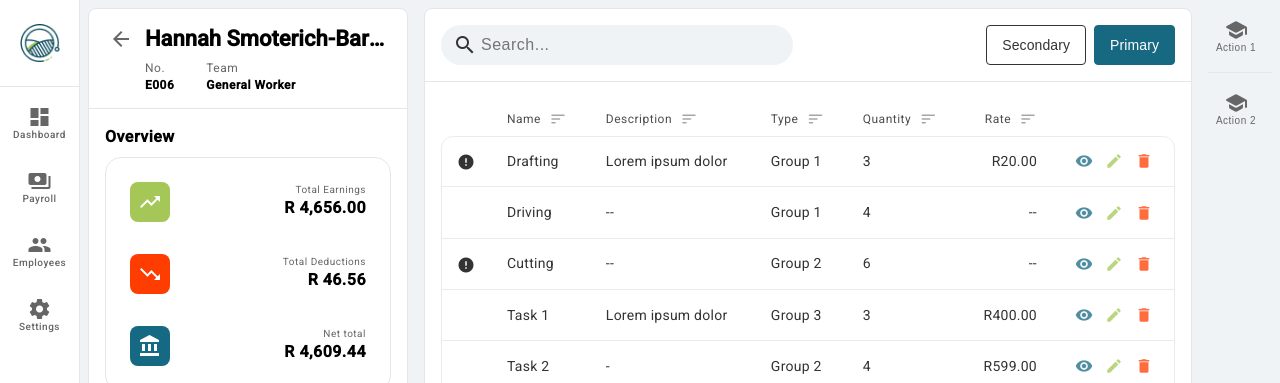
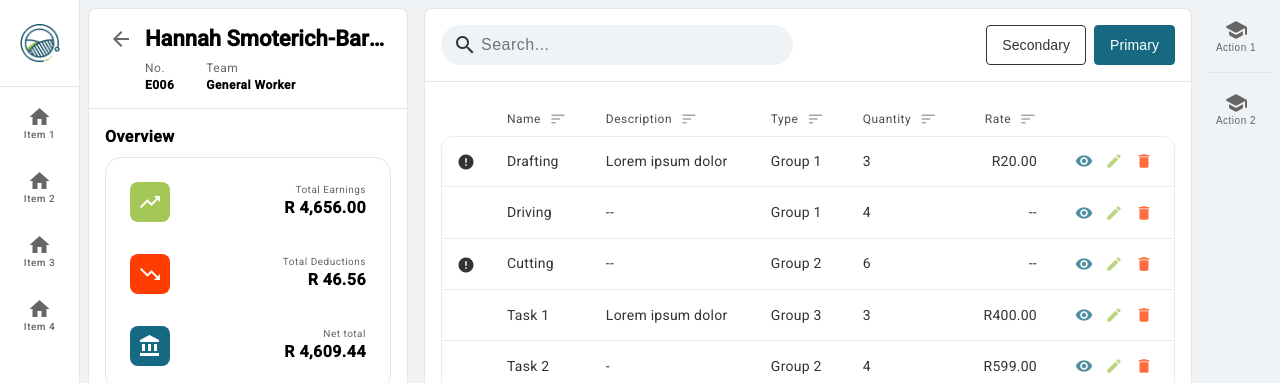
Before and after one commit to juankotze/agrigistics-demo, an Angular app: page /payroll in a window 1280 px wide. Shown: the top 383 px of the page. Built offline with nearby package versions, Linux system fonts and the light colour scheme.

Commit message:
fixed navlink icons to match design

```diff
--- a/src/app/left-sidenav/left-sidenav.component.ts
+++ b/src/app/left-sidenav/left-sidenav.component.ts
@@ -18,23 +18,23 @@ export class LeftSidenavComponent {
   protected readonly navLinks: NavLink[] = [
     {
       path: 'dashboard',
-      label: 'Dashboard',
-      icon: 'dashboard'
+      label: 'Item 1',
+      icon: 'home'
     },
     {
       path: 'payroll',
-      label: 'Payroll',
-      icon: 'payments'
+      label: 'Item 2',
+      icon: 'home'
     },
     {
       path: 'employees',
-      label: 'Employees',
-      icon: 'group'
+      label: 'Item 3',
+      icon: 'home'
     },
     {
       path: 'settings',
-      label: 'Settings',
-      icon: 'settings'
+      label: 'Item 4',
+      icon: 'home'
     }
   ];
 }
```
